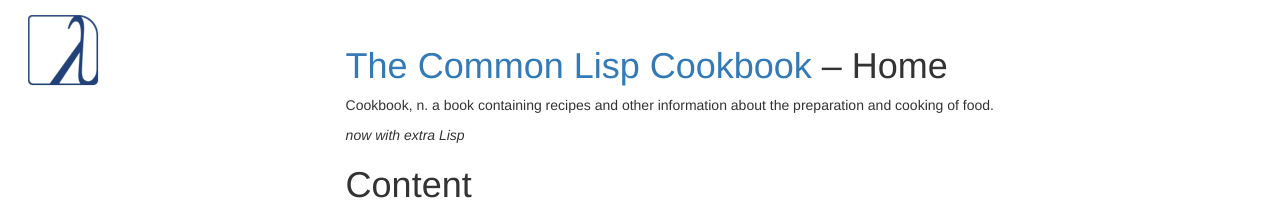
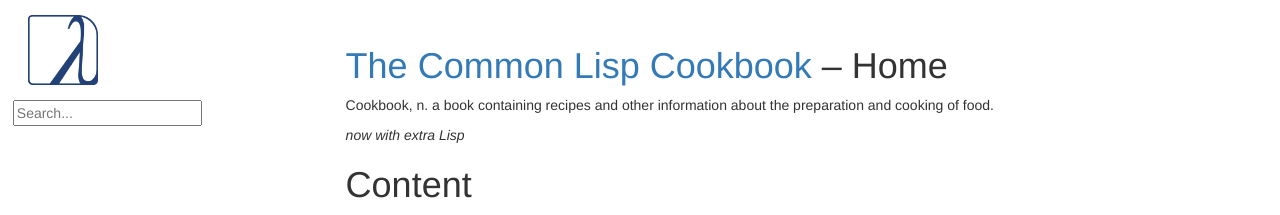
Before and after one commit to LispCookbook/cl-cookbook, a Jekyll site: the page built from index.md, in a window 1280 px wide. Shown: the top 215 px of the page. Built offline with Jekyll 4.4.1, drawn with Linux system fonts in a browser that asks for light colours.

Commit message:
add duckduckgo search box

```diff
--- a/_layouts/default.html
+++ b/_layouts/default.html
@@ -33,12 +33,17 @@
       <a href="{{ site.baseurl }}/">
         <img id="logo" src="{{ site.baseurl }}/assets/cl-logo-blue.png"/>
       </a>
+
+      <form onsubmit="duckSearch()" action="javascript:void(0)">
+        <input id="searchField" type="text" value="" placeholder="Search...">
+      </form>
+
+      <div id="toc-container" class="toc-close">
+        <div id="toc-title">Table of Contents</div>
+        <ul id="toc" class="list-unstyled"></ul>
+      </div>
     </div>
 
-    <div id="toc-container" class="toc-close">
-      <div id="toc-title">Table of Contents</div>
-      <ul id="toc" class="list-unstyled"></ul>
-    </div>
     <div id="content-container">
       <h1 id="title-non-xs"><a href="{{ site.baseurl }}/">The Common Lisp Cookbook</a> &ndash; {{ page.title }}</h1>
 
--- a/assets/style.scss
+++ b/assets/style.scss
@@ -113,12 +113,12 @@ img{
     #toc-container {
 	margin-left:1%;
 	margin-right:1%;
-	margin-top:90px;
+	margin-top:25px;
 	margin-bottom:10%;
 	padding:1%;
 	width:23%;
 	position:fixed;
-	height:calc(90% - 90px);
+	height:calc(90% - 90px);  // logo + searchbox
 	overflow-y:auto;
     }
 }
```
Also changed, not shown: other parts of _layouts/default.html (+13 -0 lines).
